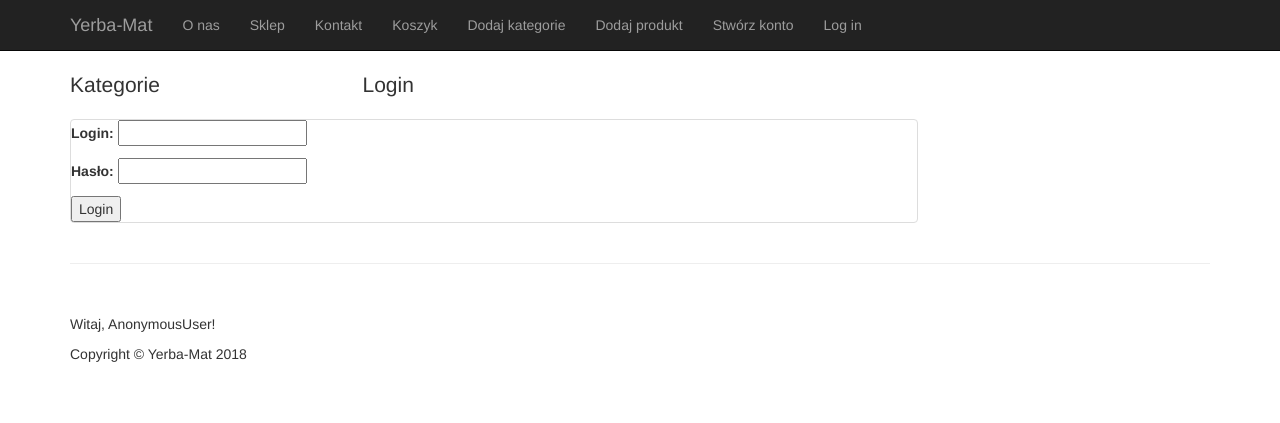
After one commit to Razhelq/Yerba-Mat, a Django app: template yerbamat/yerba_mat/templates/login.html in a window 1280 px wide. The commit adds this page. Shown: the top 423 px of the page. Run offline with Django 3.2, Linux system fonts and the light colour scheme; the template is opened without the code that fills it: values that come from a table or form of the project are taken from there, others are empty; some libraries are stand-ins or nearby versions.

Commit message:
login funcion added

```diff
--- a/yerbamat/yerba_mat/admin.py
+++ b/yerbamat/yerba_mat/admin.py
@@ -1,5 +1,4 @@
 from django.contrib import admin
-
 from .models import Product
 
 @admin.register(Product)
--- a/yerbamat/yerba_mat/forms.py
+++ b/yerbamat/yerba_mat/forms.py
@@ -1,6 +1,11 @@
 from django import forms
 
 from yerba_mat.models import Category, Product
+
+
+class LoginForm(forms.Form):
+    username = forms.CharField(label="Login", max_length=128)
+    password = forms.CharField(label="Hasło", max_length=128, widget=forms.PasswordInput)
 
 
 class CategoryForm(forms.ModelForm):
--- a/yerbamat/yerba_mat/my_context_processor.py
+++ b/yerbamat/yerba_mat/my_context_processor.py
@@ -2,4 +2,5 @@ from .models import Category
 
 def cats_cp(request):
     cats = Category.objects.all()
-    return {'cats': cats}
+    user = request.user
+    return {'cats': cats, 'user': user}
--- a/yerbamat/yerba_mat/templates/index.html
+++ b/yerbamat/yerba_mat/templates/index.html
@@ -55,11 +55,26 @@
                         <a href="#">Kontakt</a>
                     </li>
                     <li>
+                        <a href="{% url 'basket' %}">Koszyk</a>
+                    </li>
+                    <li>
                         <a href="{% url 'category-add' %}">Dodaj kategorie</a>
                     </li>
                     <li>
                         <a href="{% url 'product-add' %}">Dodaj produkt</a>
                     </li>
+                    <li>
+                        <a href="{% url 'client_create' %}">Stwórz konto</a>
+                    </li>
+                    {% if user.is_authenticated %}
+                        <li>
+                            <a href="{% url 'logout' %}">Log out</a>
+                        </li>
+                    {% else %}
+                        <li>
+                            <a href="{% url 'login' %}">Log in</a>
+                        </li>
+                    {% endif %}
                 </ul>
             </div>
             <!-- /.navbar-collapse -->
@@ -98,6 +113,7 @@
         <footer>
             <div class="row">
                 <div class="col-lg-12">
+                    <p>Witaj, {{ user }}!</p>
                     <p>Copyright &copy; Yerba-Mat 2018</p>
                 </div>
             </div>
--- /dev/null
+++ b/yerbamat/yerba_mat/templates/login.html
@@ -0,0 +1,31 @@
+{% extends 'index.html' %}
+
+{% block content %}
+    <div class="container">
+
+        <div class="row">
+
+            <div class="col-md-3">
+                <p class="lead">Login</p>
+                <div class="list-group">
+                    {% for category in categories %}
+}                   {% endfor %}
+                </div>
+            </div>
+
+            <div class="col-md-9">
+
+                <div class="thumbnail">
+                    <form action="{% url 'login' %}" method="POST">
+                        {% csrf_token %}
+                        {{ form.as_p }}
+                        <button type="submit">Login</button>
+                    </form>
+                </div>
+
+            </div>
+
+        </div>
+
+    </div>
+{% endblock %}
```
Also changed, not shown: yerbamat/yerba_mat/models.py (+9 -2 lines), yerbamat/yerba_mat/views.py (+39 -1 lines), yerbamat/yerba_mat/migrations/0012_client.py (added), yerbamat/yerba_mat/migrations/0013_auto_20180904_1224.py (added), yerbamat/yerba_mat/migrations/0014_auto_20180904_1227.py (added), yerbamat/yerba_mat/migrations/0015_auto_20180904_1233.py (added), yerbamat/yerba_mat/migrations/0016_auto_20180904_1248.py (added).
